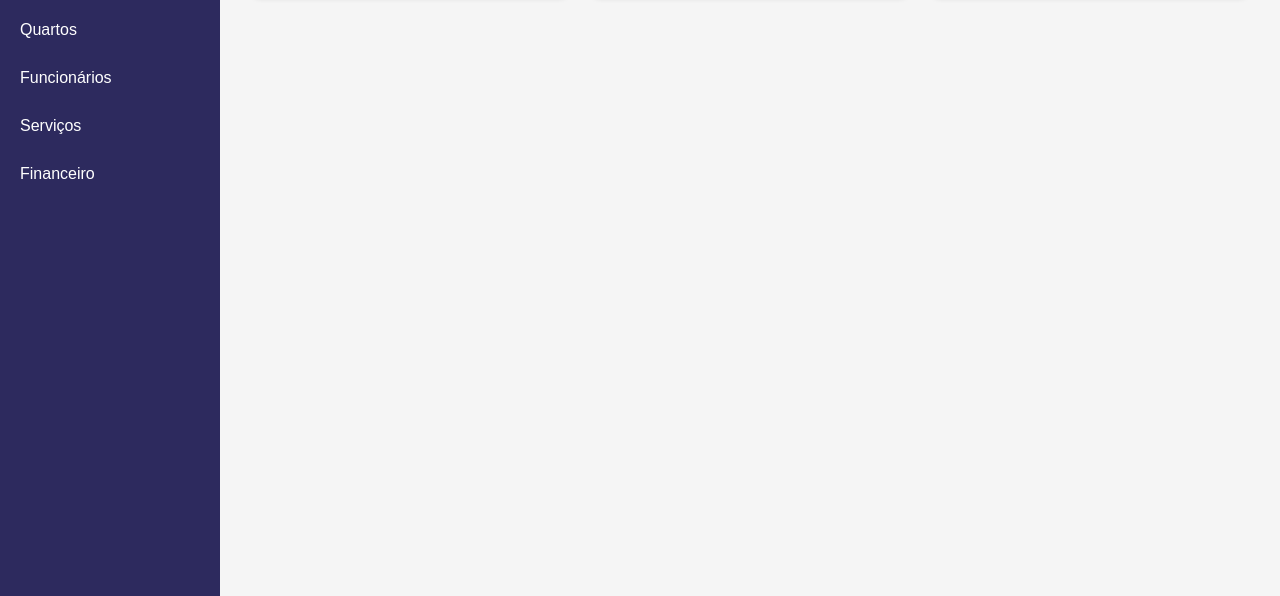
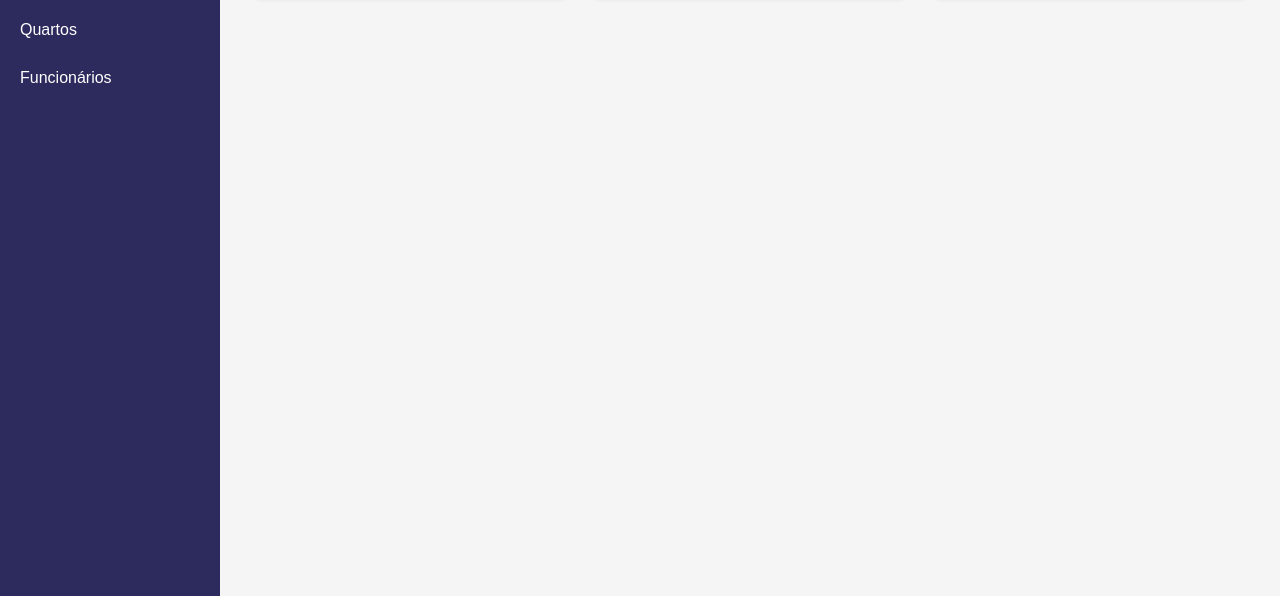
Before and after one commit to ewertonev/projeto-final-if, a website: page frontend/pages/dashboard.html in a window 1280 px wide. Shown: the part 204-800 px from the top of the page. Drawn offline with Linux system fonts and the light colour scheme; no server answers.

Commit message:
reajuste front

```diff
--- a/frontend/pages/dashboard.html
+++ b/frontend/pages/dashboard.html
@@ -99,8 +99,6 @@
         <a href="hospedes.html">Hóspedes</a>
         <a href="quartos.html">Quartos</a>
         <a href="funcionarios.html">Funcionários</a>
-        <a href="servicos.html">Serviços</a>
-        <a href="financeiro.html">Financeiro</a>
     </div>
 
 </div>
```
Also changed, not shown: frontend/pages/financeiro.html (deleted, +0 -1 lines), frontend/pages/servicos.html (deleted, +0 -1 lines).
